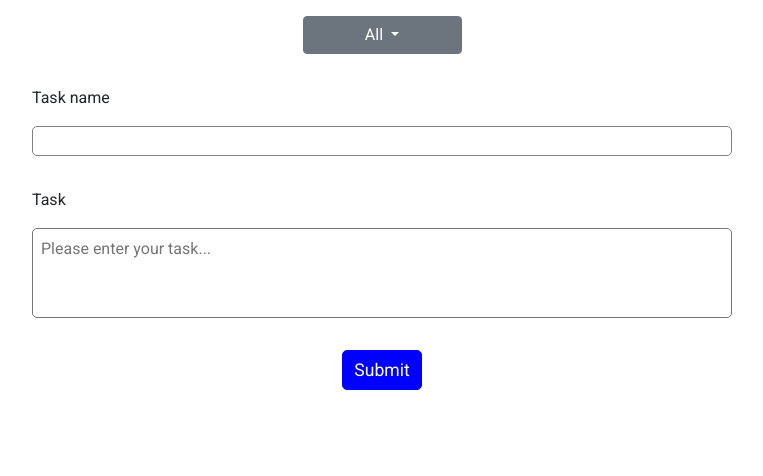
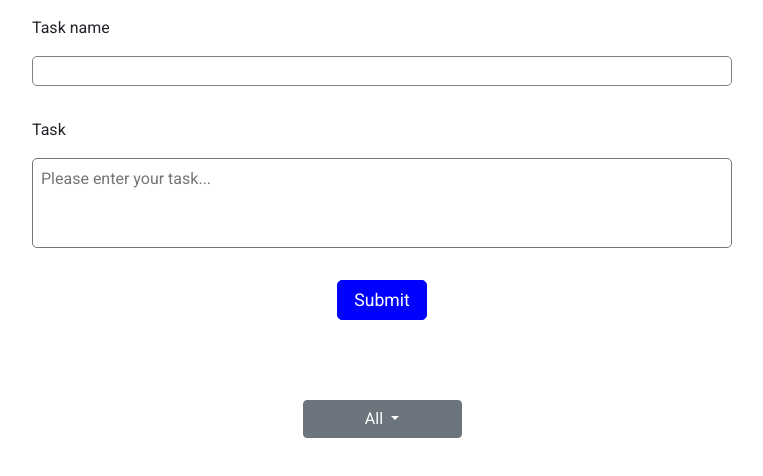
Before and after one commit to GannaKov/to-do-list, a website: page index.html in a window 1280 px wide. Shown: the whole page, without its empty margins (258-1021 px from the left). Drawn offline with nearby package versions, Linux system fonts and the light colour scheme.

Commit message:
change btn style

```diff
--- a/index.html
+++ b/index.html
@@ -24,6 +24,26 @@
   </head>
   <body>
     <main>
+      <div class="wbs-section">
+        <!-- <div class="wbs-form__wrp"> -->
+        <form class="wbs-form visible">
+          <div class="wbs-form_div">
+            <label for="task_name" class="wbs-label">Task name</label>
+            <input type="text" class="wbs-input" id="task_name" />
+          </div>
+          <div class="wbs-form_div">
+            <label for="task" class="wbs-label">Task</label>
+            <textarea
+              class="wbs-textArea"
+              rows="3"
+              id="task"
+              placeholder="Please enter your task..."
+            ></textarea>
+          </div>
+
+          <button type="submit" class="wbs-btn">Submit</button>
+        </form>
+      </div>
       <div class="wbs-section">
         <div class="dropdown">
           <button
@@ -54,26 +74,6 @@
             </li>
           </ul>
         </div>
-      </div>
-      <div class="wbs-section">
-        <!-- <div class="wbs-form__wrp"> -->
-        <form class="wbs-form">
-          <div class="wbs-form_div">
-            <label for="task_name" class="wbs-label">Task name</label>
-            <input type="text" class="wbs-input" id="task_name" />
-          </div>
-          <div class="wbs-form_div">
-            <label for="task" class="wbs-label">Task</label>
-            <textarea
-              class="wbs-textArea"
-              rows="3"
-              id="task"
-              placeholder="Please enter your task..."
-            ></textarea>
-          </div>
-
-          <button type="submit" class="wbs-btn">Submit</button>
-        </form>
       </div>
       <!-- </div> -->
       <div class="wbs-section">
--- a/styles.css
+++ b/styles.css
@@ -58,7 +58,7 @@ body {
   border: 1px solid rgb(58, 58, 209);
 }
 .wbs-btn {
-  width: 80px;
+  width: 90px;
   height: 40px;
   border-radius: 5px;
   color: white;
@@ -123,6 +123,8 @@ body {
 }
 .wbs-item__title {
   margin: 0 auto;
+  font-weight: 700;
+  font-size: 1.8rem;
 }
 .wbs-item__checkbox {
   display: flex;
@@ -177,6 +179,7 @@ body {
   outline: 1px solid transparent;
   height: 30px;
   border-radius: 5px;
+  font-size: 0.8rem;
 }
 .wbs-btn__edit {
   border: 1px solid green;
```
